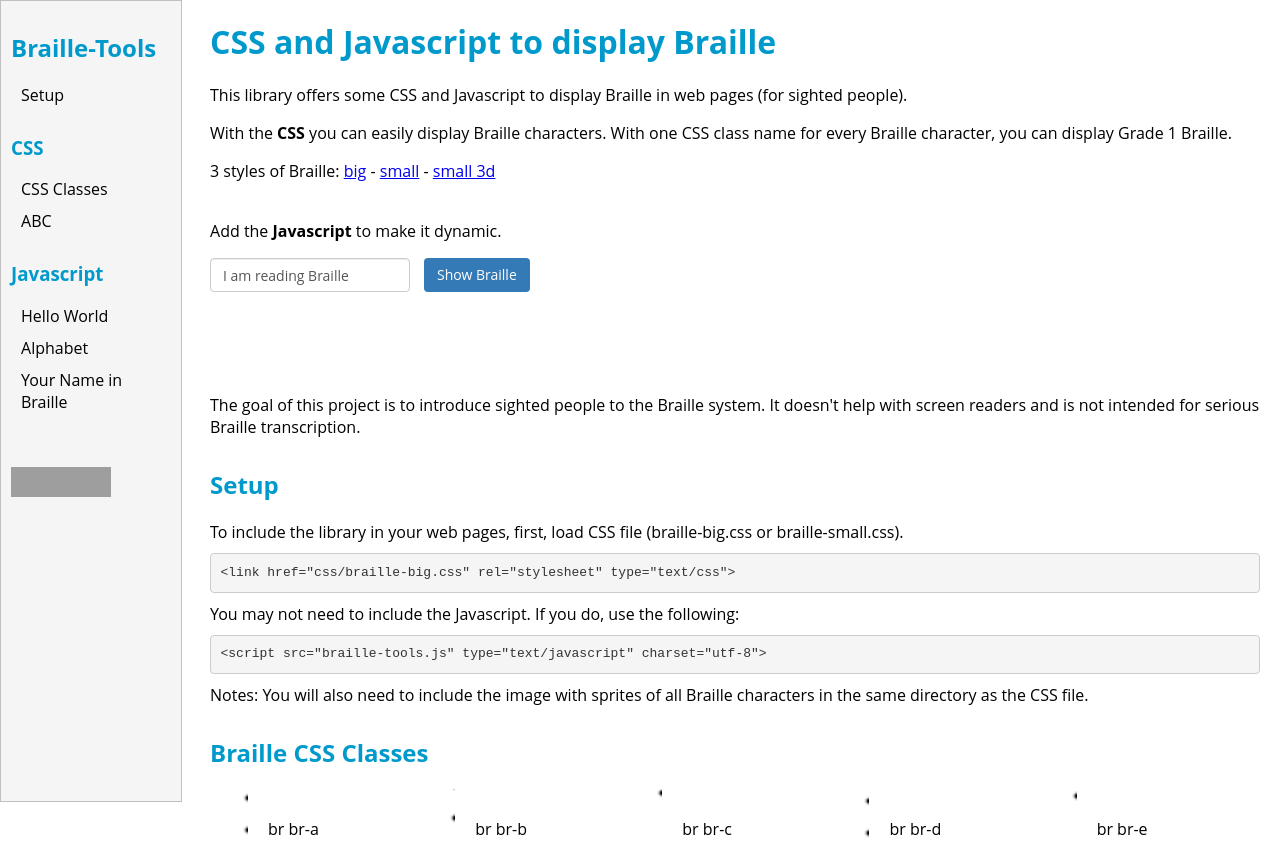
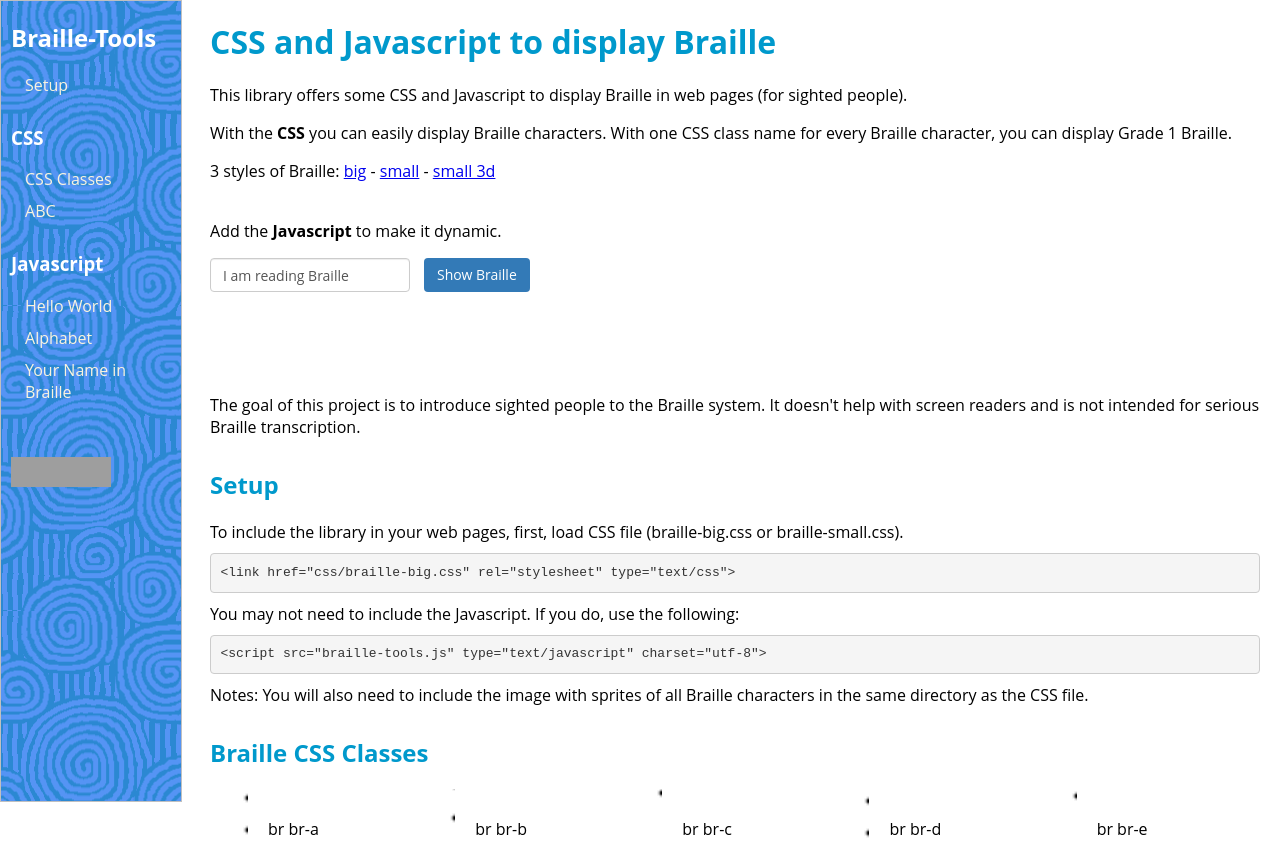
Before and after one commit to evoluteur/braille-tools, a plain HTML site: page index.html in a window 1280 px wide. Shown: the top 851 px of the page. Drawn offline with Linux system fonts and the light colour scheme; grey boxes are pictures that could not be loaded; a script that the page names is missing; files whose address does not match are found by name.

Commit message:
Changed sidebar color.

```diff
--- a/css/demo.css
+++ b/css/demo.css
@@ -54,21 +54,28 @@ h4 {
   height: 100%;
   border: solid 1px silver;
   padding: 0 10px;
-  background-color: #f5f5f5;
+  background: #0288d1 url(spirals.png);
   /*
     box-shadow: 0 4px 8px 0 rgba(0, 0, 0, 0.2), 0 6px 20px 0 rgba(0, 0, 0, 0.19);
     */
   overflow-y: auto;
   max-height: 100%;
+  > h2 {
+    margin-top: 10px;
+    color: white;
+  }
+  > h3 {
+    color: white;
+  }
 }
 .leftBar > a {
   display: block;
-  margin: 5px 0 10px 10px;
-  color: black !important;
+  margin: 5px 0 10px 14px;
+  color: #faf3de !important;
   text-decoration: none;
-}
-.leftBar > a:hover {
-  text-decoration: underline;
+  &:hover {
+    text-decoration: underline;
+  }
 }
 
 /* pieces of css from bootstrap */
```
Also changed, not shown: css/spirals.png (added).
